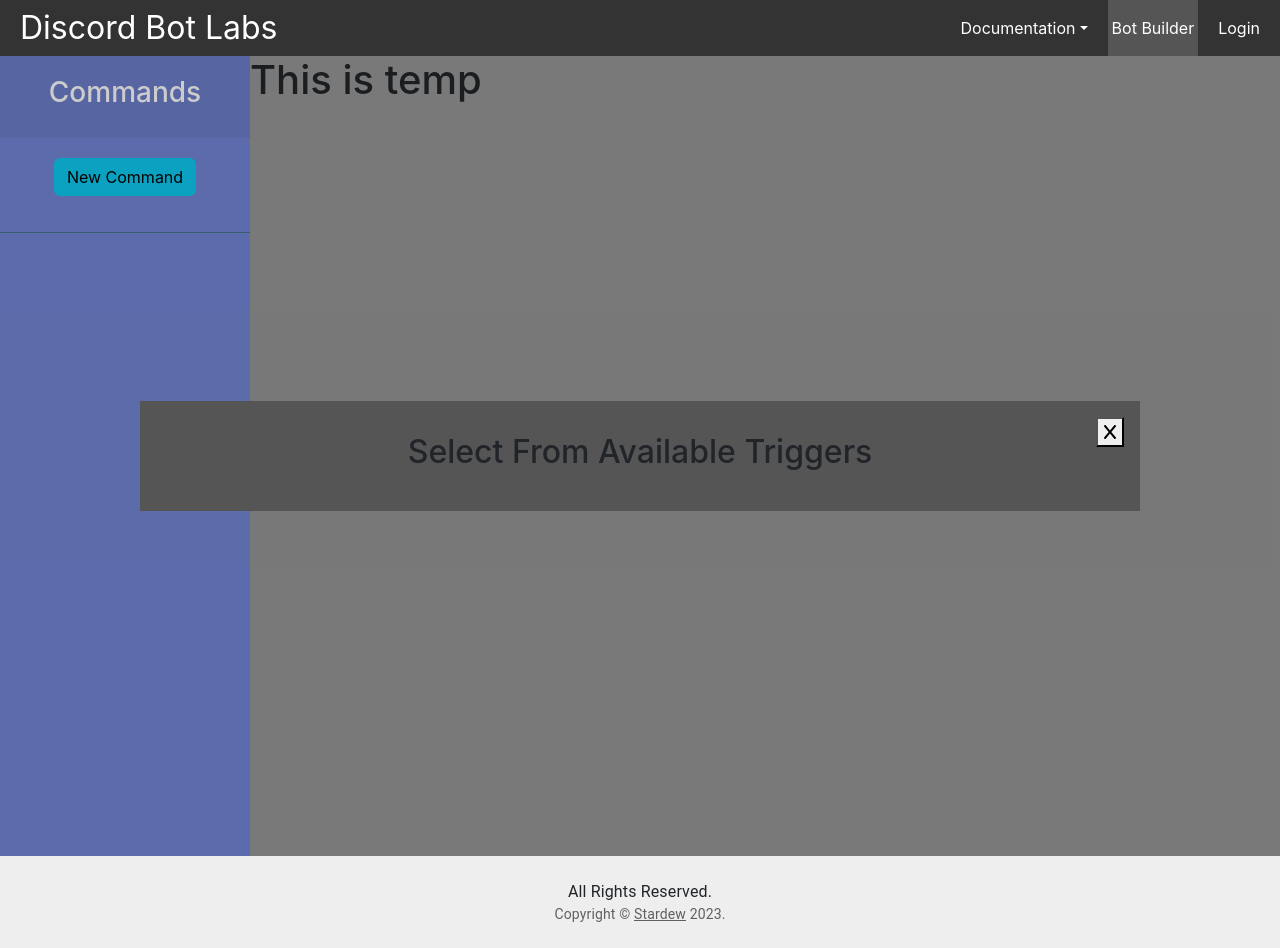
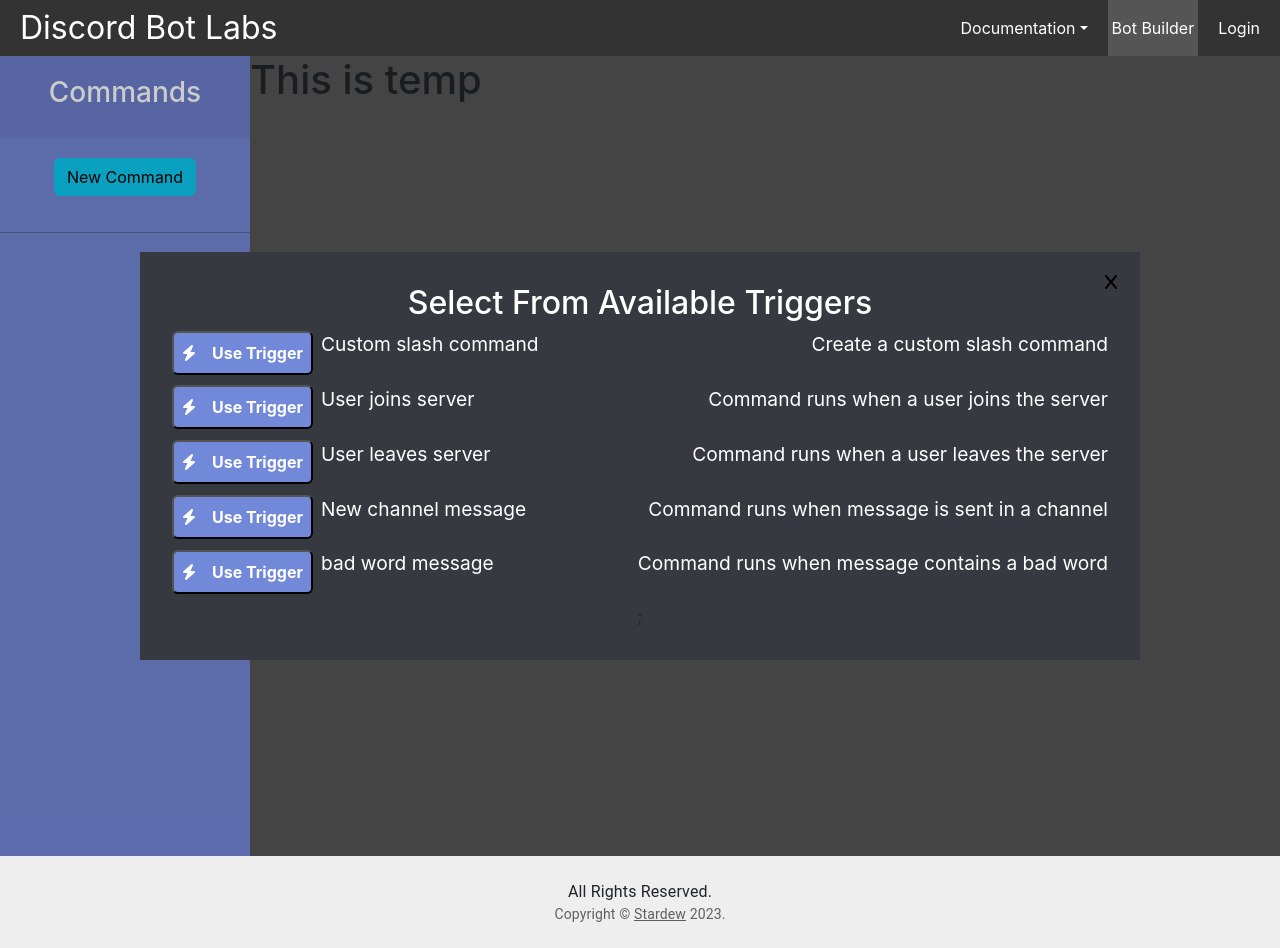
Before and after one commit to CS4800-Stardew/discord-bot-labs, a React (Create React App) app in the folder frontend/: page /bot-builder in a window 1280 px wide. Both pictures are taken after a click on the button "New Command". Built offline with nearby package versions, Linux system fonts and the light colour scheme.

Commit message:
triggerlist implemented for botbuilder
- subject to change depending on backend

```diff
--- a/frontend/src/pages/botBuilder.jsx
+++ b/frontend/src/pages/botBuilder.jsx
@@ -1,8 +1,9 @@
-import React, { Component, useState } from "react";
+import React, { useState } from "react";
 import "bootstrap/dist/css/bootstrap.css";
 
 import Sidebar from "./components/sidebar";
 import Popup from "./components/common/popup";
+import TriggerList from "./components/triggerList";
 
 const BotBuilder = () => {
   const [triggerPopup, setTriggerPopup] = useState(false);
@@ -17,7 +18,8 @@
         />
         <h1>This is temp</h1>
         <Popup trigger={triggerPopup} setTrigger={setTriggerPopup}>
-          <h2>Select From Available Triggers</h2>
+          <h2 className="trigger-list-title">Select From Available Triggers</h2>
+          <TriggerList/>
         </Popup>
       </div>
     </div>
--- /dev/null
+++ b/frontend/src/pages/components/triggerList.js
@@ -0,0 +1,45 @@
+import React, {useState } from "react";
+import { FontAwesomeIcon } from "@fortawesome/react-fontawesome";
+import { faBolt } from "@fortawesome/free-solid-svg-icons";
+
+const TriggerList = ({...rest}) => {
+    const [triggers, setTriggers] = useState([
+        {
+            effect: "Custom slash command",
+            description: "Create a custom slash command",
+        },
+        {
+            effect: "User joins server",
+            description: "Command runs when a user joins the server",
+        },
+        {
+            effect: "User leaves server",
+            description: "Command runs when a user leaves the server",
+        },
+        {
+            effect: "New channel message",
+            description: "Command runs when message is sent in a channel",
+        },
+        {
+            effect: "bad word message",
+            description: "Command runs when message contains a bad word",
+        }
+]);
+
+    return (
+        <div className="list-container">
+            {triggers.map((trigger) => (
+                <div className="list-item-wrapper">
+                    <button className="use-trigger-btn" {...rest}>
+                        <FontAwesomeIcon icon={faBolt} />
+                        Use Trigger
+                    </button>
+                    <p className="trigger-effect trigger-info">{trigger.effect}</p>
+                    <p className="trigger-desc trigger-info">{trigger.description}</p>
+                </div>
+            ))};
+        </div>
+    )
+}
+
+export default TriggerList;
--- a/frontend/src/style.css
+++ b/frontend/src/style.css
@@ -13,7 +13,7 @@
   -moz-osx-font-smoothing: grayscale;
   overflow-y: auto;
   overflow-x: hidden;
-  background: #979797;
+  background: #555;
 }
 
 .container {
@@ -128,14 +128,61 @@
   padding: 2rem;
   width: 100%;
   max-width: 62.5rem;
-  background-color: #555;
+  background-color: #36393f;
 }
 
 .popup-inner .close-popup-button{
   position: absolute;
   top: 1rem;
   right: 1rem;
+  border: 1px solid transparent;
+  background-color: #36393f;
 }
+
+/* Trigger List */
+.trigger-list-title{
+  color: white;
+}
+
+.list-container {
+  display: flex;
+  flex-direction: column;
+}
+
+.list-item-wrapper {
+  display: flex;
+  align-items: center;
+  margin-bottom: 10px;
+}
+
+.use-trigger-btn {
+  background-color: #7289da;
+  color: white;
+  text-align: center;
+  font-size: 1rem;
+  padding: 0.5rem 0.5rem;
+  border-radius: 0.375rem;
+  font-weight: bold;
+  display: flex;
+  align-items: center;
+  gap: 1rem;
+  transition: background-color 0.75s ease;
+}
+
+.use-trigger-btn:hover {
+  background-color: #4e5d94;
+}
+
+.trigger-info{
+  font-size: 1.2rem;
+  color: white;
+  margin-left: 0.5rem;
+}
+
+.trigger-desc {
+  margin-left: auto; /* Pushes the "trigger-info" h3 to the right */
+}
+
 
 /* Home page */
 .home-container {
```
